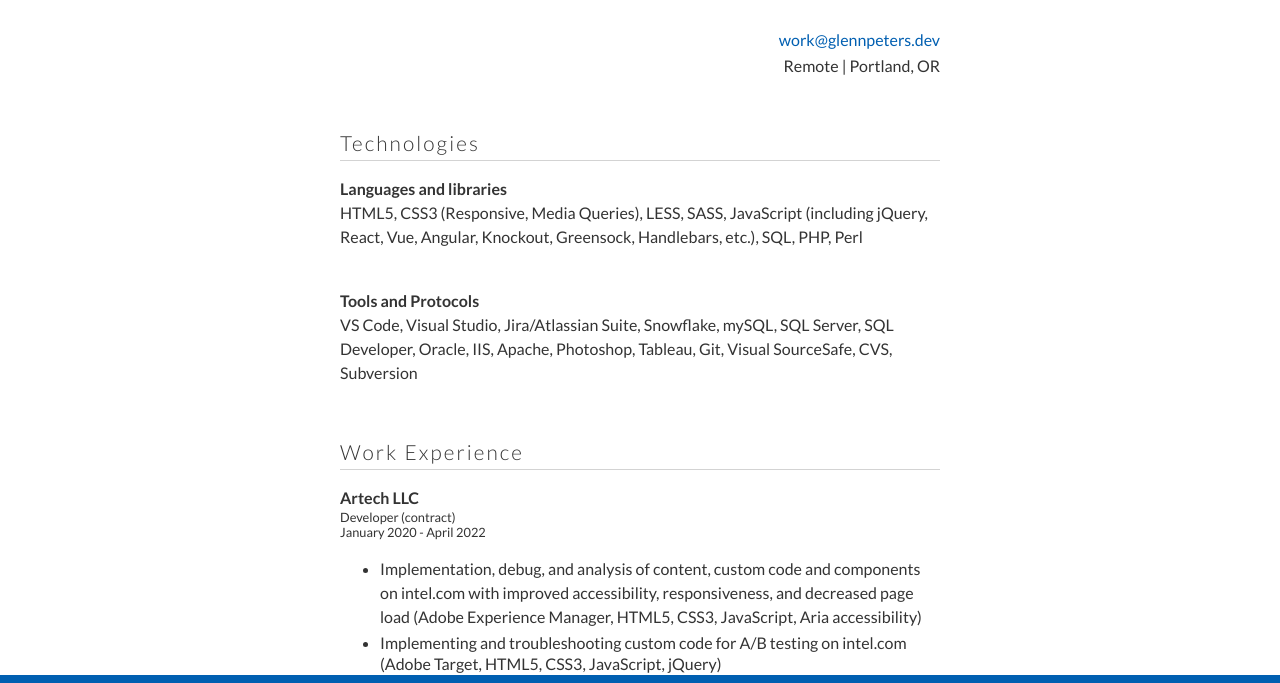
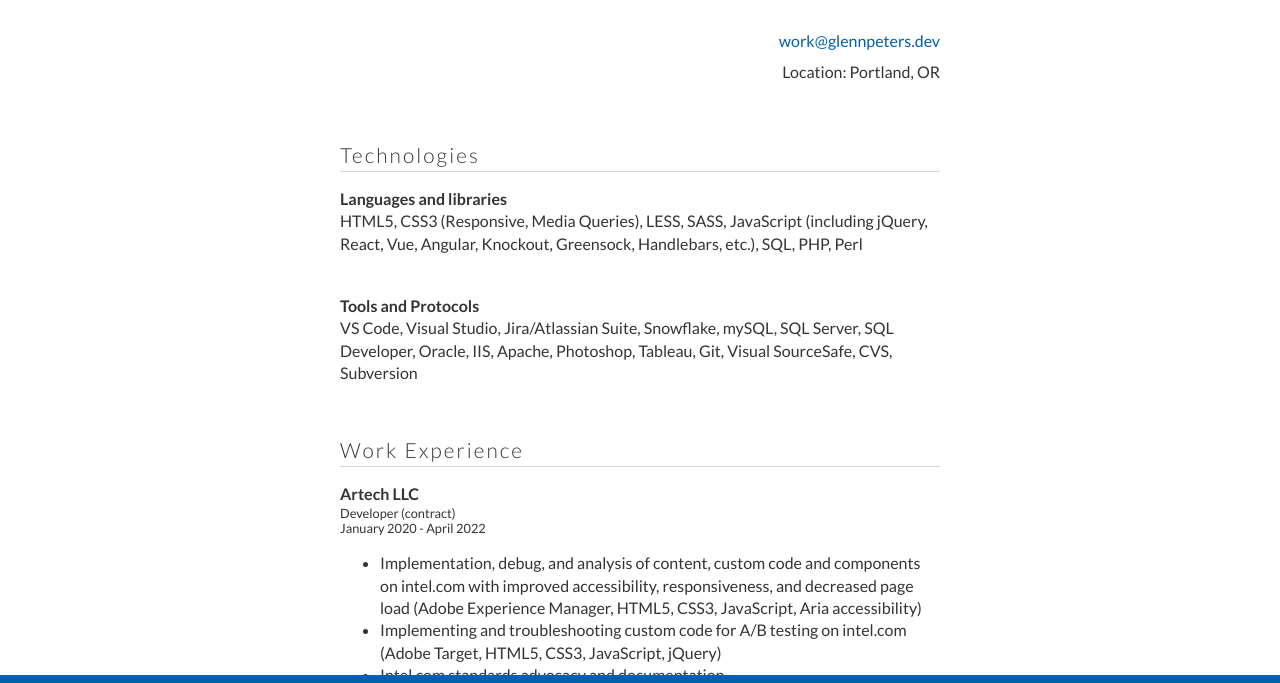
Before and after one commit to glennpeters/glennpeters-dev-gatsby, a Gatsby site: page /resume in a window 1280 px wide. Shown: the part 79-762 px from the top of the page. Built offline with nearby package versions, Linux system fonts and the light colour scheme; Gatsby itself is replaced by a stand-in of ours.

Commit message:
Resume myInfo clean up and increased flexification

```diff
--- a/src/components/layout.css
+++ b/src/components/layout.css
@@ -130,7 +130,7 @@ main a:hover, a:focus {
 main {
     padding: 1rem;
     margin: 0 0 3.5rem;
-    line-height: 1.5;
+    line-height: 1.4;
 }
 
 .innerBlock {
@@ -178,13 +178,9 @@ main section p {
     margin: 0 0 1rem;
 }
 
-main ul li + li {
-    line-height: 1.3;
-}
-
-main ul li + li {
+/* main ul li + li {
     margin-top: .3rem;
-}
+} */
 
 .note {
     font-style: italic;
--- a/src/css/resume.css
+++ b/src/css/resume.css
@@ -26,13 +26,13 @@
     display: flex;
     flex-flow: column;
     justify-content: flex-end;
-    line-height: 1.4;
 }
 
 .resume .myInfo .unstyled-list li {
-    /* display: inline; */
-    flex: 1 1 auto;
-    text-align: right;
+    display: inline-flex;
+    flex: 0 1 auto;
+    justify-content: flex-end;
+    padding: 0.1rem 0 0.4rem;
 }
 
 .resume h4 + ul {
--- a/src/pages/resume.js
+++ b/src/pages/resume.js
@@ -16,7 +16,7 @@ const ResumePage = () => {
               <a href="mailto:work@glennpeters.dev">work@glennpeters.dev</a>
             </li>
             <li className="location">
-                Remote | Portland, OR
+                Location: Portland, OR
             </li>
             {/* <li className="phone">
               <a href="tel:503-753-4919">503 753-4919</a>
```
